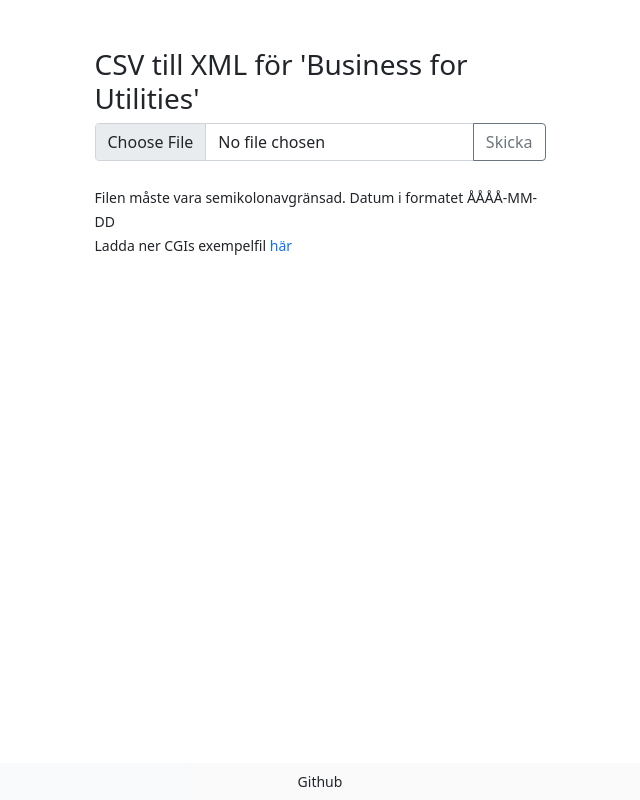
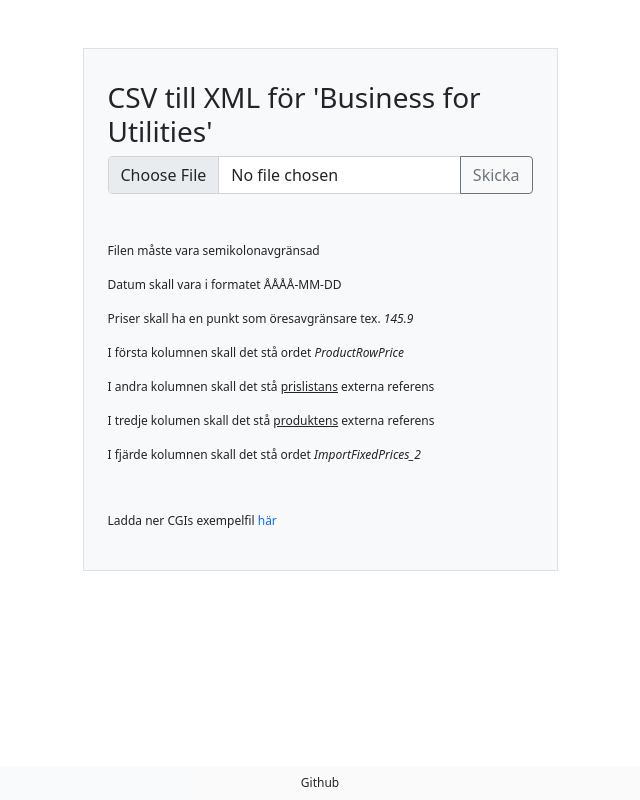
Before and after one commit to Ubiquitous-X/esem-csv2xml, a Flask app: page / in a window 1280 px wide. Shown: the whole page, without its empty margins (320-960 px from the left). Run offline with Flask 2, Linux system fonts and the light colour scheme.

Commit message:
ui-change

```diff
--- a/templates/base.html
+++ b/templates/base.html
@@ -12,7 +12,16 @@
   </head>
   <body>
     <div class="container">
+      <div class="row justify-content-center">
+        <div class="col-lg-5 mt-5 bg-light p-4 border">
       {% block content %}{% endblock %}
+        </div>
+      </div>
     </div>
+    <footer class="bg-light fixed-bottom">
+      <div class="text-center p-2" style="background-color: rgba(255, 255, 255, 0.2); font-size: 12px">
+        <a class="text-dark text-decoration-none" href="https://github.com/Ubiquitous-X/esem-csv2xml">Github</a>
+      </div>
+    </footer>
   </body>
 </html>
--- a/templates/index.html
+++ b/templates/index.html
@@ -1,15 +1,6 @@
       {% extends "base.html" %}
       {% block content %}
-      <div class="row justify-content-center">
-        <div class="col-5 mt-5">
-          <h3>CSV till XML för 'Business for Utilities'</h3>
-          <form method=post enctype=multipart/form-data>
-          <div class="input-group">
-            <input type=file name=file class="form-control" id="fileform">
-            <input type=submit value=Skicka class="btn btn-outline-secondary">
-            </form>
-          </div>
-          <div class="flashes mt-3 text-danger">
+      <div class="flashes mt-2 mb-2 text-danger">
         {% with messages = get_flashed_messages() %}
           {% if messages %}
             {% for message in messages %}
@@ -18,17 +9,21 @@
           {% endif %}
         {% endwith %}
       </div>
+      <h3>CSV till XML för 'Business for Utilities'</h3>
+      <form method=post enctype=multipart/form-data>
+      <div class="input-group">
+        <input type=file name=file class="form-control" id="fileform">
+        <input type=submit value=Skicka class="btn btn-outline-secondary">
+        </form>
       </div>
+      <div class="mt-5" style="font-size: 12px">
+        <p>Filen måste vara semikolonavgränsad</p>
+        <p>Datum skall vara i formatet ÅÅÅÅ-MM-DD</p>
+        <p>Priser skall ha en punkt som öresavgränsare tex. <i>145.9</i></p>
+        <p>I första kolumnen skall det stå ordet <i>ProductRowPrice</i></p>
+        <p>I andra kolumnen skall det stå <u>prislistans</u> externa referens</p>
+        <p>I tredje kolumen skall det stå <u>produktens</u> externa referens</p>
+        <p>I fjärde kolumnen skall det stå ordet <i>ImportFixedPrices_2</i></p>
+        <p class="mt-5">Ladda ner CGIs exempelfil <a class="text-primary text-decoration-none" href="{{ url_for('example') }}">här</a></p>
       </div>
-      <div class="row justify-content-center">
-        <div class="col-5 mt-2">
-          <small>Filen måste vara semikolonavgränsad. Datum i formatet ÅÅÅÅ-MM-DD</small><br>
-          <small>Ladda ner CGIs exempelfil <a class="text-primary text-decoration-none" href="{{ url_for('example') }}">här</a>
-        </div>
-      </div>
-      <footer class="bg-light fixed-bottom">
-        <div class="text-center p-2 font-small " style="background-color: rgba(255, 255, 255, 0.2);">
-          <a class="text-dark text-decoration-none" href="https://github.com/Ubiquitous-X/esem-csv2xml">Github</a>
-        </div>
-      </footer>
       {% endblock %}
--- a/templates/success.html
+++ b/templates/success.html
@@ -1,7 +1,5 @@
       {% extends "base.html" %}
       {% block content %}
-      <div class="row justify-content-center">
-        <div class="col-5 mt-5">
       <div class="flashes mt-3">
         <h3>
         {% with messages = get_flashed_messages() %}
@@ -13,11 +11,10 @@
         {% endwith %}
         </h3>
       </div>
+      <div class="mt-4">
         <form method="post" action="/success">
           <input type=submit value="Hämta XML-filen" name="download" class="btn btn-outline-success">
           <input type=submit value="Tillbaka" name="back" class="btn btn-outline-secondary">
         </form>
       </div>
-        </div>
-      </div>
       {% endblock %}
```
Lines whose indentation alone changed are shown as unchanged.
